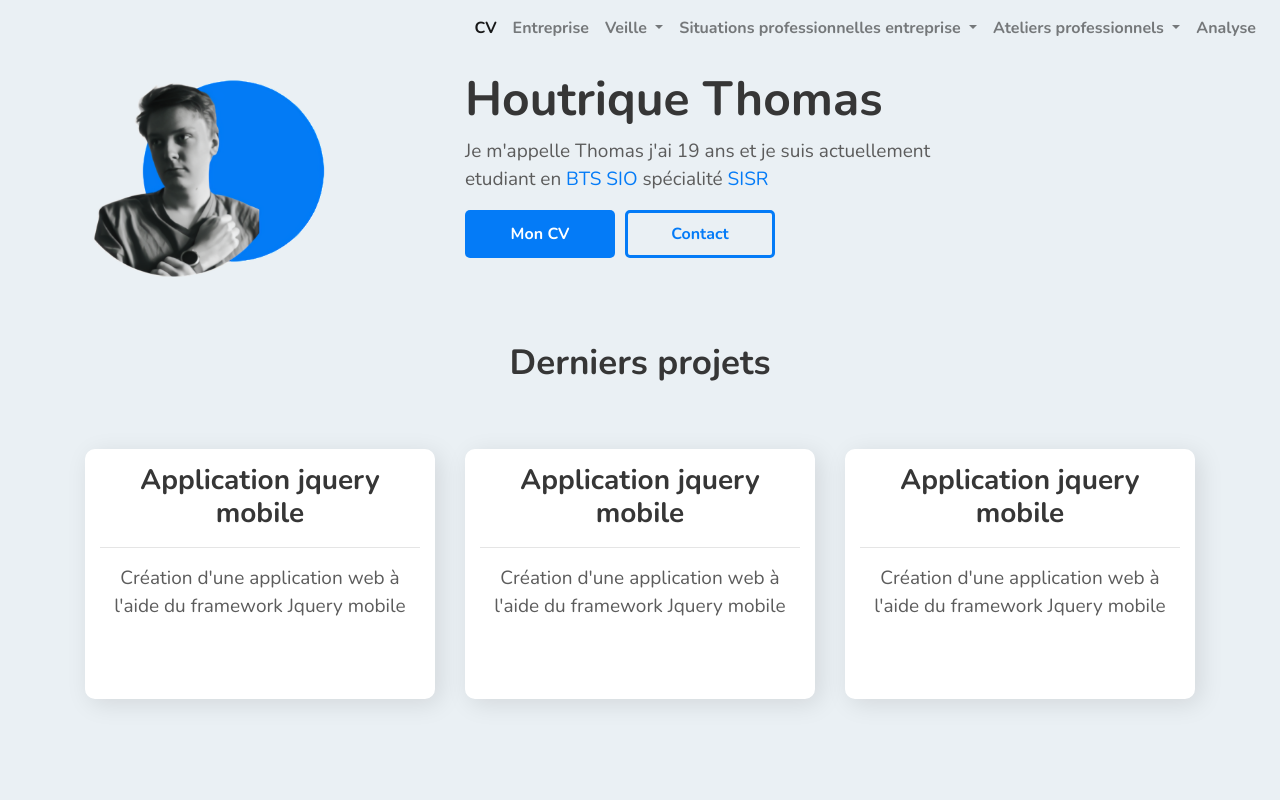
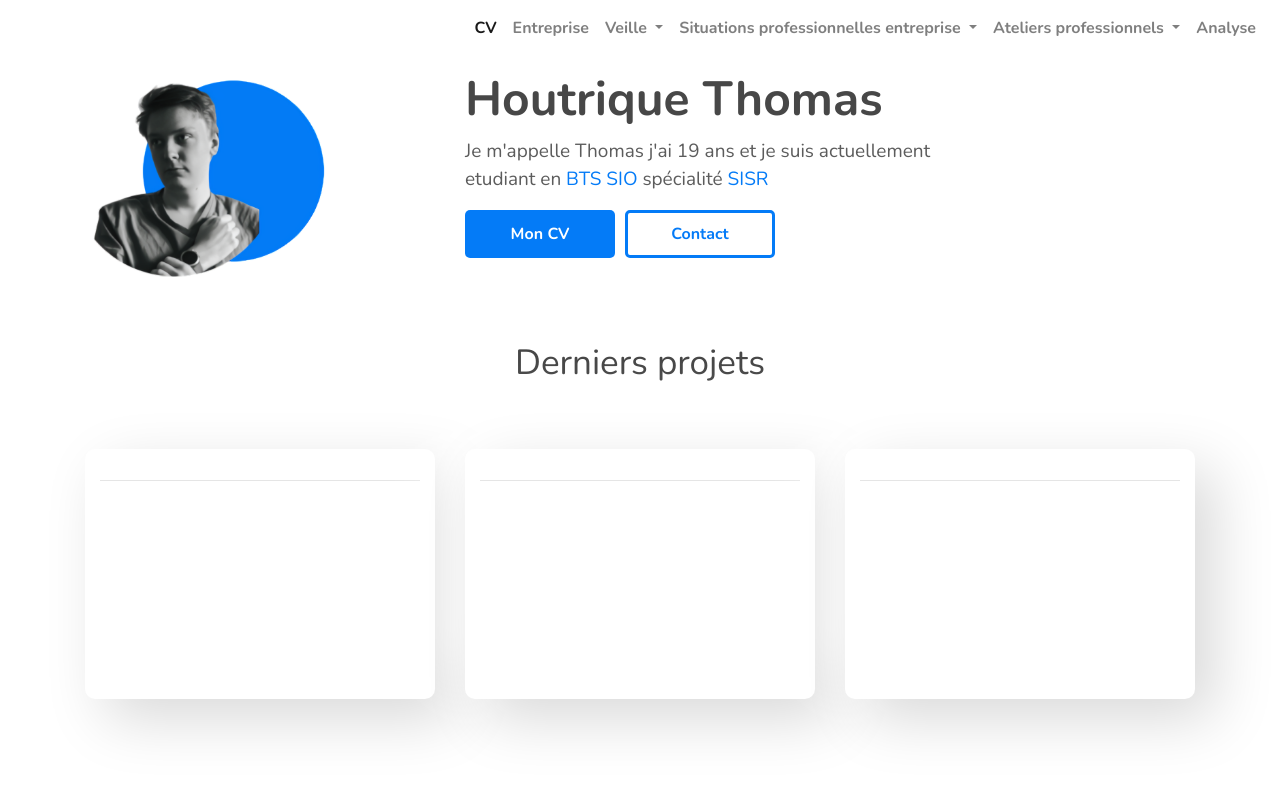
Before and after one commit to Thomas-Houtrique/Thomas-Houtrique.github.io, a website: page index.html in a window 1280 px wide. Shown: the top 800 px of the page. Drawn offline with nearby package versions, Linux system fonts and the light colour scheme; no server answers.

Commit message:
Better design

```diff
--- a/index.html
+++ b/index.html
@@ -13,7 +13,7 @@
     </script>
     <script type="module">
         import { Octokit } from "https://cdn.skypack.dev/@octokit/rest";
-        </script>
+    </script>
     <!-- Required meta tags -->
     <meta charset="utf-8" />
     <meta content="width=device-width, initial-scale=1, shrink-to-fit=no" name="viewport" />
@@ -22,7 +22,7 @@
 
     <!-- Google Font -->
     <link href="https://fonts.gstatic.com" rel="preconnect" />
-    <link href="https://fonts.googleapis.com/css2?family=Nunito:wght@400;700&display=swap" rel="stylesheet" />
+    <link href="https://fonts.googleapis.com/css2?family=Nunito:wght@400;700;800&display=swap" rel="stylesheet" />
 
     <!-- Animation -->
     <link rel="stylesheet" href="https://cdnjs.cloudflare.com/ajax/libs/animate.css/4.1.1/animate.min.css" />
@@ -120,11 +120,9 @@
                         <div class="flip-card reveal animate__animated">
                             <div class="flip-card-inner">
                                 <div class="flip-card-front">
-                                    <h3>Application jquery mobile</h3>
+                                    <h3></h3>
                                     <hr>
-                                    <p class="card-text">Création d'une application web à l'aide du framework Jquery
-                                        mobile
-                                    </p>
+                                    <p class="card-text"></p>
                                 </div>
                                 <div class="flip-card-back">
                                     <a href=""><img src="images/github.svg" alt=""></a>
@@ -137,11 +135,9 @@
                         <div class="flip-card reveal animate__animated">
                             <div class="flip-card-inner">
                                 <div class="flip-card-front">
-                                    <h3>Application jquery mobile</h3>
+                                    <h3></h3>
                                     <hr>
-                                    <p class="card-text">Création d'une application web à l'aide du framework Jquery
-                                        mobile
-                                    </p>
+                                    <p class="card-text"></p>
                                 </div>
                                 <div class="flip-card-back">
                                     <a href=""><img src="images/github.svg" alt=""></a>
@@ -154,11 +150,9 @@
                         <div class="flip-card reveal animate__animated">
                             <div class="flip-card-inner">
                                 <div class="flip-card-front">
-                                    <h3>Application jquery mobile</h3>
+                                    <h3></h3>
                                     <hr>
-                                    <p class="card-text">Création d'une application web à l'aide du framework Jquery
-                                        mobile
-                                    </p>
+                                    <p class="card-text"></p>
                                 </div>
                                 <div class="flip-card-back">
                                     <a href=""><img src="images/github.svg" alt=""></a>
@@ -204,6 +198,9 @@
                 </div>
             </div>
             <div class="row reveal animate__animated">
+                <div class="col-lg-6 order-lg-2 order-md-1">
+                    <img src="images/undraw_Work_time_re_hdyv.svg" alt="" class="svg">
+                </div>
                 <div class="col-lg-6 formation_table order-lg-1 order-md-2">
                     <h2>Expériences</h2>
                     <table class="table">
@@ -224,9 +221,6 @@
                             </tr>
                         </tbody>
                     </table>
-                </div>
-                <div class="col-lg-6 order-lg-2 order-md-1">
-                    <img src="images/undraw_Work_time_re_hdyv.svg" alt="" class="svg">
                 </div>
             </div>
         </div>
@@ -292,7 +286,7 @@
     <script src="https://cdn.jsdelivr.net/npm/bootstrap@4.5.3/dist/js/bootstrap.min.js"
         integrity="sha384-w1Q4orYjBQndcko6MimVbzY0tgp4pWB4lZ7lr30WKz0vr/aWKhXdBNmNb5D92v7s"
         crossorigin="anonymous"></script>
-        <script src="js/index.js"></script>
+    <script src="js/index.js"></script>
 
 </body>
 
--- a/scss/_commun.scss
+++ b/scss/_commun.scss
@@ -6,7 +6,7 @@ html{
 
 body {
   font-family: 'Nunito', sans-serif;
-  background-color: #EAF0F4;
+  background-color: #fff;
   max-width: 100%;
   overflow-x: hidden;
 }
--- a/scss/index.scss
+++ b/scss/index.scss
@@ -35,13 +35,12 @@ p {
 
 h1 {
   font-size: 3rem;
-  color: #363636;
+  color: #474747;
 }
 
 h2 {
   text-align: center;
-  font-weight: bold;
-  color: #363636;
+  color: #474747;
   font-size: 35px;
   margin-bottom: 20px;
 }
@@ -56,11 +55,12 @@ h2 {
 
 
 .flip-card {
-  background-color: #fff;
+  background: #ffffff;
+  box-shadow:  20px 20px 60px #d9d9d9,
+               -20px -20px 60px #ffffff;
   height: 250px;
   padding: 15px;
   border-radius: 10px;
-  box-shadow: 5px 5px 25px rgba(0, 0, 0, 0.1);
   perspective: 1000px;
 }
 
@@ -117,7 +117,7 @@ h2 {
 h3{
   text-align: center;
   font-weight: bold;
-  color: #363636;
+  color: #474747;
 }
 
 .contact {
@@ -127,7 +127,7 @@ h3{
 }
 
 .reverse {
-  background-color: #eaf0f4;
+  background-color: #fff;
   border: $primary 3px solid;
   color: $primary;
 }
@@ -171,12 +171,14 @@ img {
 }
 
 .card-competence{
+background: #ffffff;
+box-shadow:  20px 20px 60px #d9d9d9,
+             -20px -20px 60px #ffffff;
   flex: 1 0 30%;
   margin: 15px;
   text-align: center;
   height: 150px;
   width: 200px;
-  background-color: #fff;
   border-radius: 10px;
   img{
     height: 80px;
@@ -196,6 +198,20 @@ img {
   flex-wrap: wrap;
 }
 
+.flip-card-back > p{
+    color: #A9AAAF;
+    font-weight: bold;
+    font-size: 20px;
+}
+.flip-card-front{
+  p{
+    color: #87919b;
+    font-weight: bold;
+    font-size: 20px;
+  }
+}
+
+
 @media only screen and (max-width: 991px) {
   #first > .row > .col-lg-8,.col-lg-4{
     text-align: center;
```
Also changed, not shown: entreprise.html (+1 -2 lines), js/index.js (+5 -5 lines), css/entreprise.css, css/index.css, css/veille.css.
